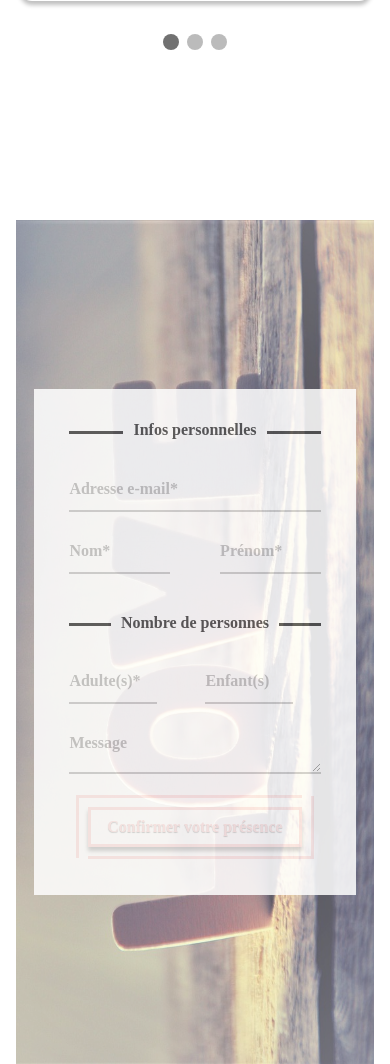
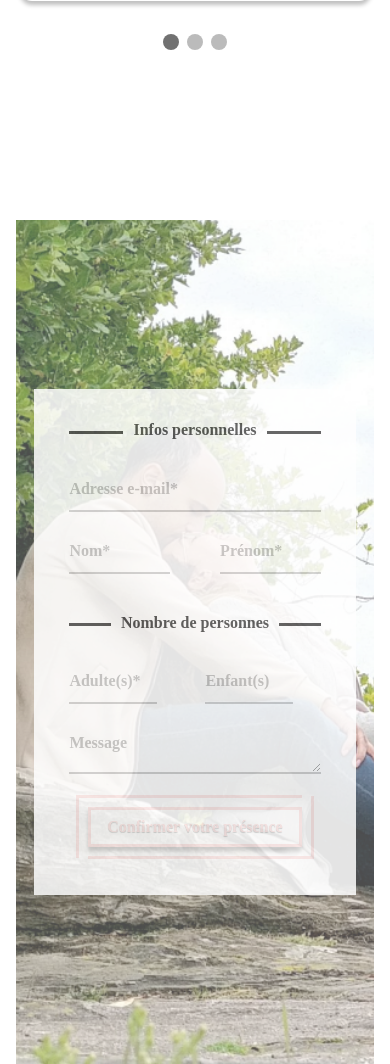
Before and after one commit to lilkevin974/Wedding-project, a Django app: page / in a window 390 px wide. Shown: the part 2657-3721 px from the top of the page. Run offline with Django 3.2, Linux system fonts and the light colour scheme; some libraries are stand-ins or nearby versions; some web fonts are replaced.

Commit message:
Changed background registration v2

```diff
--- a/wedding/main/static/main/style/main.css
+++ b/wedding/main/static/main/style/main.css
@@ -643,7 +643,7 @@ svg {
       -ms-flex-align: center;
           align-items: center;
   background-attachment: fixed;
-  background-image: url("../images/Love.jpg");
+  background-image: url("../images/Back.png");
   overflow-y: hidden;
 }
 
@@ -1102,7 +1102,7 @@ svg {
     margin: 30% 10%;
   }
   .fourth-section {
-    background-image: url("../images/Love 45.jpg");
+    background-image: url("../images/Back50.png");
   }
   .fourth-section .registration {
     width: 90%;
--- a/wedding/main/static/main/style/main.scss
+++ b/wedding/main/static/main/style/main.scss
@@ -444,7 +444,7 @@ svg{
     justify-content: center;
     align-items: center;
     background-attachment: fixed;
-    background-image: url("../images/Love.jpg");
+    background-image: url("../images/Back.png");
     overflow-y: hidden;
 
     .registration{
@@ -794,7 +794,7 @@ svg{
     }
 
     .fourth-section{
-        background-image: url("../images/Love 45.jpg");
+        background-image: url("../images/Back50.png");
         .registration{
             width: 90%;
             padding:1.5rem 10%;
--- a/wedding/main/views.py
+++ b/wedding/main/views.py
@@ -40,7 +40,7 @@ def index(request):
             f'Confirmation de {data["last_name"]} {data["first_name"]}',
             f'Confirmation :\nInvité : {data["last_name"]} {data["first_name"]}\nNombre d\'adultes : {data["adults"]}\nNombre d\'enfants : {data["children"]}\nMessage : {data["message"]}',
             'Annaëlle et Kévin <contact@annaelle-et-kevin.fr>',
-            ['lilkevin@hotmail.fr'],
+            ['lilkevin@hotmail.fr','a.jaguernate@hotmail.fr'],
             fail_silently=True,
         )
 
```
Also changed, not shown: wedding/main/static/main/images/Back50.png (added), wedding/main/static/main/images/Eglise2.jpg (deleted), wedding/main/static/main/images/Love 45.jpg (deleted), wedding/main/static/main/images/Love.jpg (deleted), wedding/main/static/main/images/Photo1bis.png (deleted), 1 other file.
